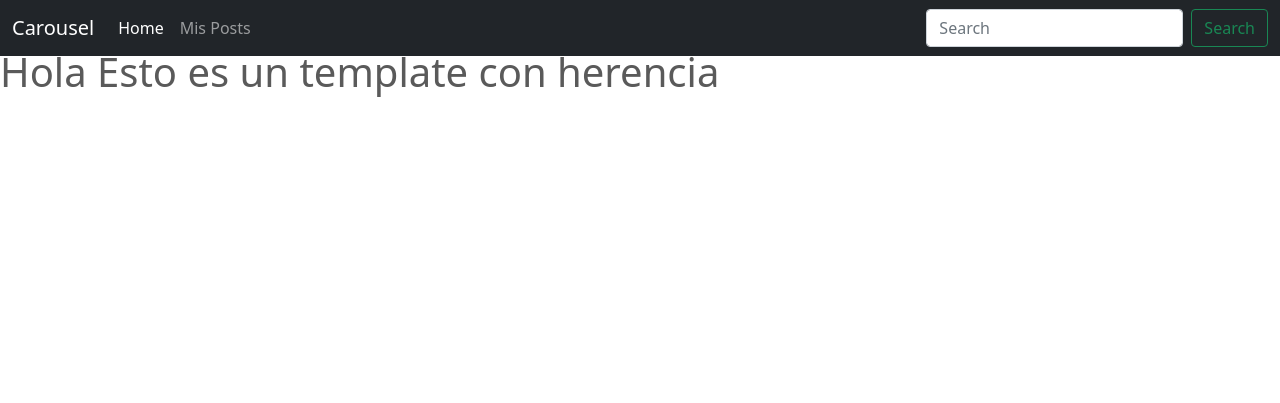
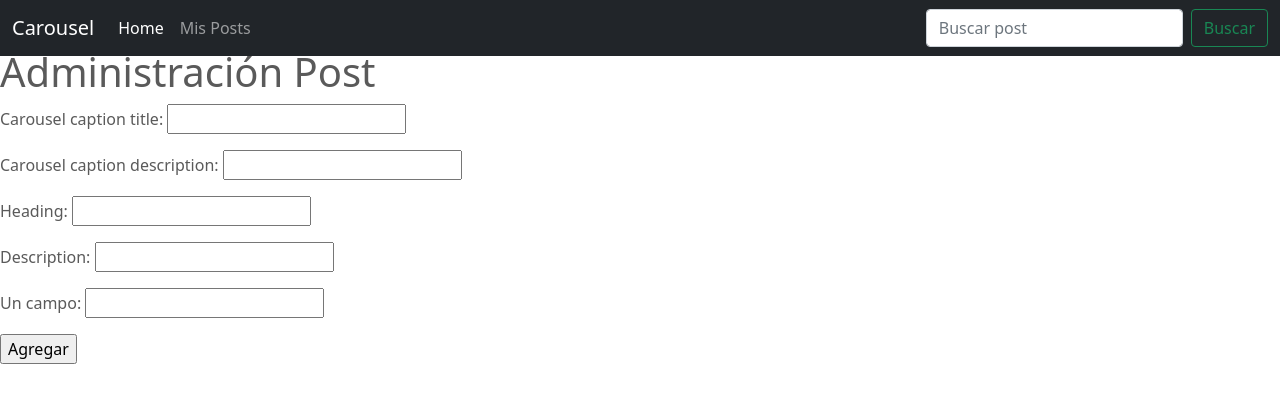
Before and after one commit to martinezger/proyecto-modelo, a Django app: page /mis-posts/ in a window 1280 px wide. Shown: the top 403 px of the page. Run offline with Django 4.2, Linux system fonts and the light colour scheme; data that the repository does not hold is empty; some libraries are stand-ins or nearby versions.

Commit message:
clase formularios

```diff
--- /dev/null
+++ b/SocialTravel/forms.py
@@ -0,0 +1,7 @@
+from django import forms
+from SocialTravel.models import Post
+
+class PostForm(forms.ModelForm):
+    class Meta:
+        model = Post
+        fields = '__all__'
--- a/SocialTravel/templates/SocialTravel/otro_template.html
+++ b/SocialTravel/templates/SocialTravel/admin_post.html
@@ -4,7 +4,14 @@
 
 {% block principal %}
 
-<h1>Hola Esto es un template con herencia</h1>
+<h1>Administración Post</h1>
+{% if form %}
+<form action="{% url 'agregar-post' %}" method="post">
+    {% csrf_token %}
+    {{form.as_p}}
+    <input type="submit" value="Agregar">
+</form>
+{% endif %}
 
 <ul>
     {%  for post in posts  %}
--- a/SocialTravel/templates/SocialTravel/base.html
+++ b/SocialTravel/templates/SocialTravel/base.html
@@ -67,9 +67,9 @@
             <a class="nav-link disabled" href="https://getbootstrap.com/docs/5.0/examples/carousel/#" tabindex="-1" aria-disabled="true">Disabled</a>
           </li> -->
         </ul>
-        <form class="d-flex">
-          <input class="form-control me-2" type="search" placeholder="Search" aria-label="Search">
-          <button class="btn btn-outline-success" type="submit">Search</button>
+        <form class="d-flex" action="{% url 'buscar-post' %}">
+          <input class="form-control me-2" name="criterio" type="search" placeholder="Buscar post" aria-label="Buscar">
+          <button class="btn btn-outline-success" type="submit">Buscar</button>
         </form>
       </div>
     </div>
--- a/SocialTravel/views.py
+++ b/SocialTravel/views.py
@@ -1,10 +1,33 @@
 from django.shortcuts import render
 from SocialTravel.models import Post
+from SocialTravel.forms import PostForm
 
 def index(request):
     return render(request, "SocialTravel/index.html")
 
 
-def mostrar_otro_template(request):
-    posts = Post.objects.all()
-    return render(request, "SocialTravel/otro_template.html", {"posts": posts})
+def mostrar_posts(request):
+    context = {
+         "posts": Post.objects.all(),
+         "form": PostForm(),
+         }
+
+
+    return render(request, "SocialTravel/admin_post.html", context)
+
+
+def agregar_post(request):
+    post_form = PostForm(request.POST)
+    post_form.save()
+    context = {
+         "posts": Post.objects.all(),
+         "form": PostForm(),
+         }
+
+    return render(request, "SocialTravel/admin_post.html", context)
+
+
+def buscar_post(request):
+    criterio = request.GET.get("criterio")
+    context = { "posts": Post.objects.filter(carousel_caption_title__icontains=criterio).all()}
+    return render(request, "SocialTravel/admin_post.html", context)
--- a/project/urls.py
+++ b/project/urls.py
@@ -15,10 +15,12 @@ Including another URLconf
 """
 from django.contrib import admin
 from django.urls import path
-from SocialTravel.views import index, mostrar_otro_template
+from SocialTravel.views import index, mostrar_posts, agregar_post, buscar_post
 
 urlpatterns = [
     path('', index, name="index"),
     path('admin/', admin.site.urls),
-    path('mis-posts/', mostrar_otro_template, name="mis-posts"),
+    path('mis-posts/', mostrar_posts, name="mis-posts"),
+    path('mis-posts/agregar', agregar_post, name="agregar-post"),
+    path('mis-posts/buscar', buscar_post, name="buscar-post"),
 ]
--- a/seed_data.py
+++ b/seed_data.py
@@ -1,5 +1,5 @@
 from SocialTravel.models import Post
-for _ in range(0,1000):
+for _ in range(0,5):
     Post(carousel_caption_title="Un Carousel Title",
     carousel_caption_description="Un carousel descript",
     heading="Mi viaje",
```
